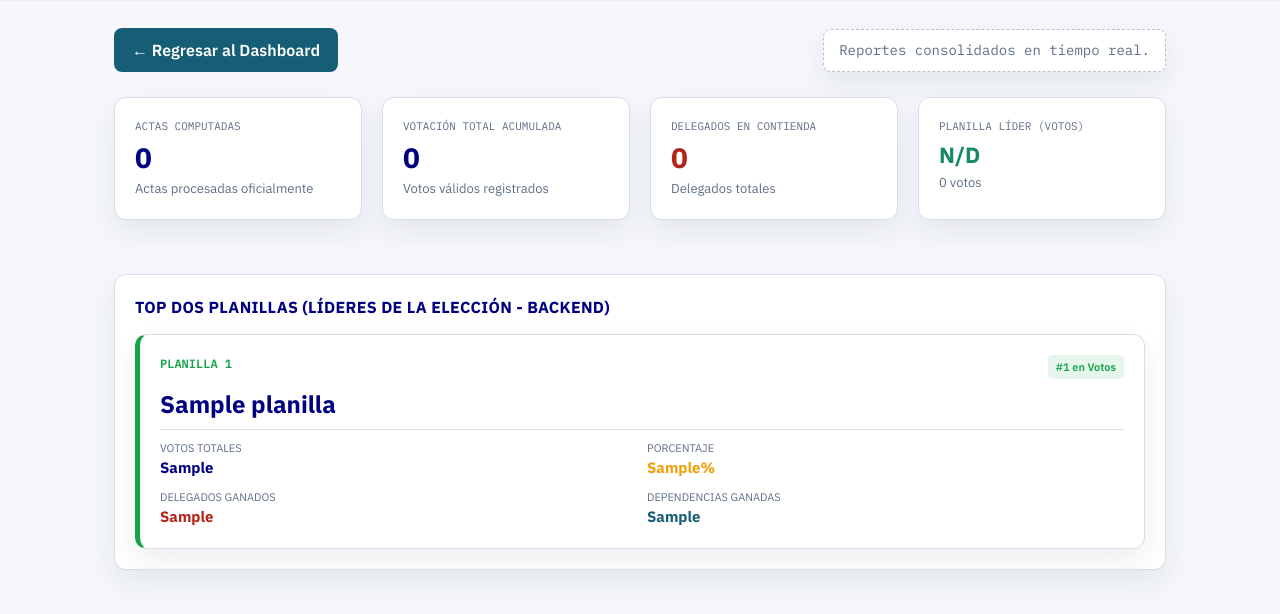
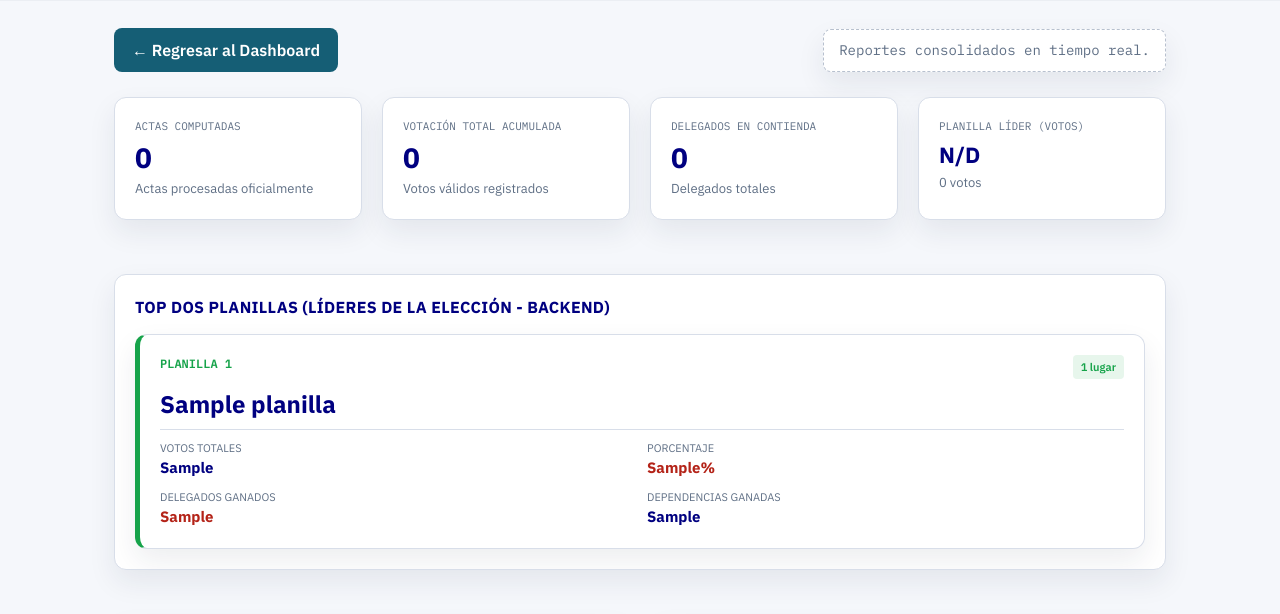
Before and after one commit to sedas14Q/resultadoscgr, a Flask app: template templates/estadisticas_cgr.html in a window 1280 px wide. Shown: the part 77-691 px from the top of the page. Run offline with Flask 3, Linux system fonts and the light colour scheme; the template is opened without the code that fills it: most values are stand-ins (such as "Sample title", 1, 10 or a date in 2020); some libraries are stand-ins or nearby versions.

Commit message:
style: color top metrics blue, change top planillas percentages to red, dependencias to blue, and badge to 'lugar'

```diff
--- a/templates/estadisticas_cgr.html
+++ b/templates/estadisticas_cgr.html
@@ -46,12 +46,12 @@
             </div>
             <div class="stat-card-premium">
                 <span class="stat-card-label">Delegados en Contienda</span>
-                <span class="stat-card-value" id="val-delegados" style="color: var(--danger);">0</span>
-                <span class="stat-card-sub">Delegados totales</span>
+                <span class="stat-card-value" id="val-delegados" style="color: var(--text);">0</span>
+                <span class="stat-card-sub">Delegados totales </span>
             </div>
             <div class="stat-card-premium">
                 <span class="stat-card-label">Planilla Líder (Votos)</span>
-                <span class="stat-card-value" id="val-lider-votos" style="color: var(--accent); font-size: 22px;">N/D</span>
+                <span class="stat-card-value" id="val-lider-votos" style="color: var(--text); font-size: 22px;">N/D</span>
                 <span class="stat-card-sub" id="val-lider-votos-sub">0 votos</span>
             </div>
         </div>
@@ -67,7 +67,7 @@
                             PLANILLA {{ loop.index }}
                         </span>
                         <span style="background: {% if loop.index == 1 %}rgba(22, 163, 74, 0.1){% else %}rgba(59, 130, 246, 0.1){% endif %}; color: {% if loop.index == 1 %}#16a34a{% else %}#3b82f6{% endif %}; font-size: 11px; padding: 4px 8px; border-radius: 4px; font-weight: 600;">
-                            #{{ loop.index }} en Votos
+                            {{ loop.index }} lugar
                         </span>
                     </div>
                     <span class="stat-card-value" style="font-size: 24px; margin-bottom: 12px;">{{ planilla.nombre }}</span>
@@ -78,7 +78,7 @@
                         </div>
                         <div>
                             <span style="color: var(--text-muted); display: block; font-size: 11px;">PORCENTAJE</span>
-                            <strong style="font-size: 15px; color: #f59e0b;">{{ planilla.porcentaje_votacion }}%</strong>
+                            <strong style="font-size: 15px; color: var(--danger);">{{ planilla.porcentaje_votacion }}%</strong>
                         </div>
                         <div>
                             <span style="color: var(--text-muted); display: block; font-size: 11px;">DELEGADOS GANADOS</span>
@@ -86,7 +86,7 @@
                         </div>
                         <div>
                             <span style="color: var(--text-muted); display: block; font-size: 11px;">DEPENDENCIAS GANADAS</span>
-                            <strong style="font-size: 15px; color: var(--primary);">{{ planilla.dependencias_ganadas }}</strong>
+                            <strong style="font-size: 15px; color: var(--text);">{{ planilla.dependencias_ganadas }}</strong>
                         </div>
                     </div>
                 </div>
```
Also changed, not shown: templates/estadisticas_cgo.html (+5 -5 lines).
